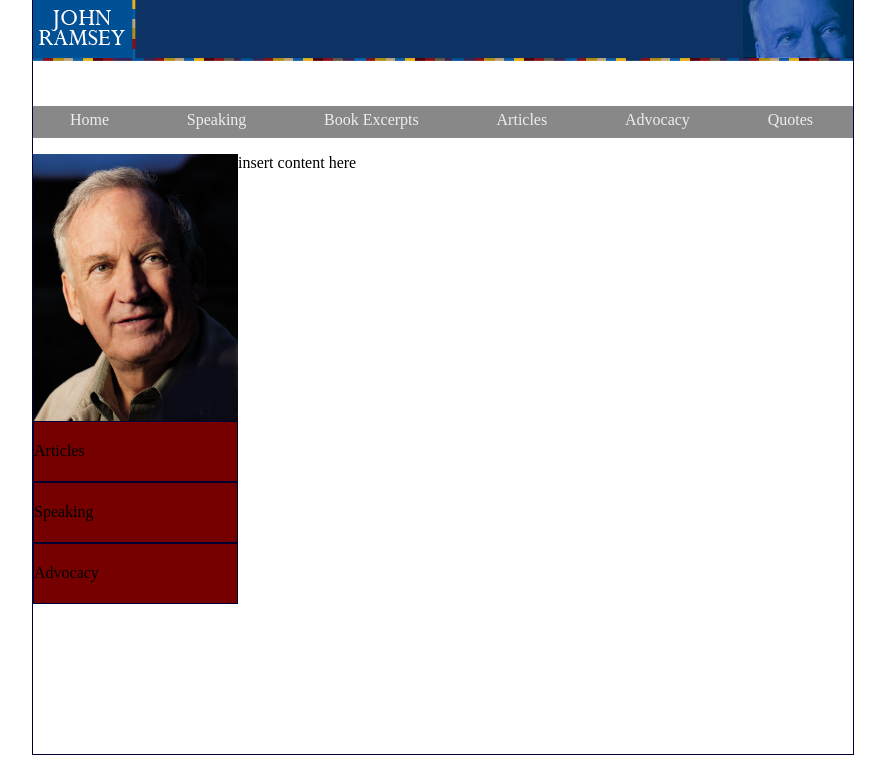
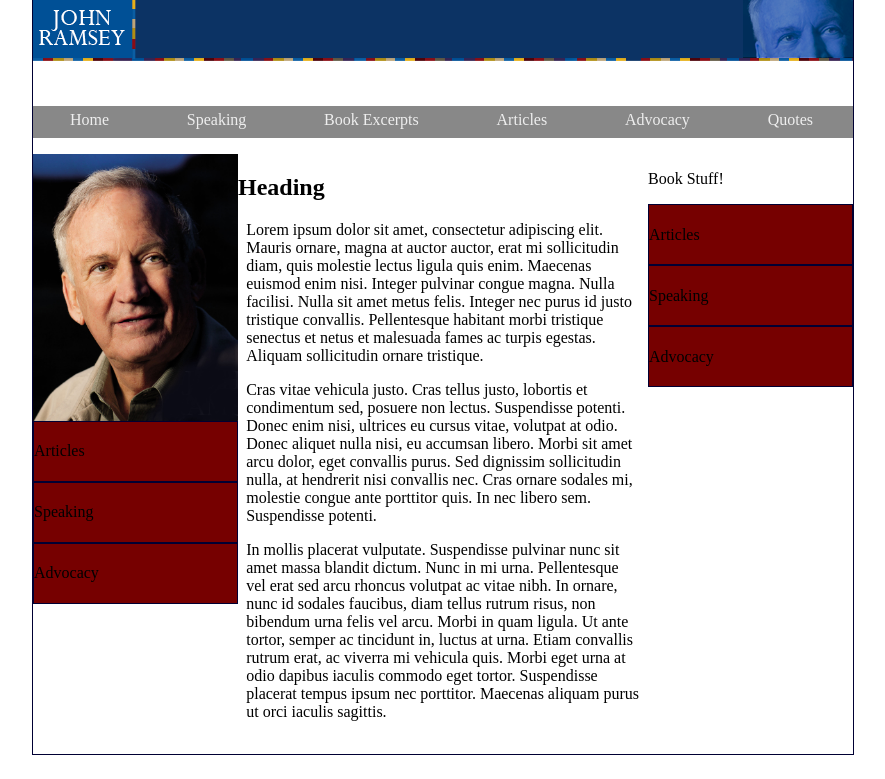
Before and after one commit to birk5437/dads_website, a PHP site: page / in a window 1280 px wide. Shown: the part 21-800 px from the top of the page, without its empty margins (197-1082 px from the left). Run offline with PHP 8.4, Linux system fonts and the light colour scheme.

Commit message:
added dummy content and sidebar-right

```diff
--- a/website/content.html
+++ b/website/content.html
@@ -1,3 +1,12 @@
 <div id="content">
-  insert content here
+  <h2>Heading</h2>
+  <p>
+    Lorem ipsum dolor sit amet, consectetur adipiscing elit. Mauris ornare, magna at auctor auctor, erat mi sollicitudin diam, quis molestie lectus ligula quis enim. Maecenas euismod enim nisi. Integer pulvinar congue magna. Nulla facilisi. Nulla sit amet metus felis. Integer nec purus id justo tristique convallis. Pellentesque habitant morbi tristique senectus et netus et malesuada fames ac turpis egestas. Aliquam sollicitudin ornare tristique.
+  </p>
+  <p>
+    Cras vitae vehicula justo. Cras tellus justo, lobortis et condimentum sed, posuere non lectus. Suspendisse potenti. Donec enim nisi, ultrices eu cursus vitae, volutpat at odio. Donec aliquet nulla nisi, eu accumsan libero. Morbi sit amet arcu dolor, eget convallis purus. Sed dignissim sollicitudin nulla, at hendrerit nisi convallis nec. Cras ornare sodales mi, molestie congue ante porttitor quis. In nec libero sem. Suspendisse potenti.
+  </p>
+  <p>
+    In mollis placerat vulputate. Suspendisse pulvinar nunc sit amet massa blandit dictum. Nunc in mi urna. Pellentesque vel erat sed arcu rhoncus volutpat ac vitae nibh. In ornare, nunc id sodales faucibus, diam tellus rutrum risus, non bibendum urna felis vel arcu. Morbi in quam ligula. Ut ante tortor, semper ac tincidunt in, luctus at urna. Etiam convallis rutrum erat, ac viverra mi vehicula quis. Morbi eget urna at odio dapibus iaculis commodo eget tortor. Suspendisse placerat tempus ipsum nec porttitor. Maecenas aliquam purus ut orci iaculis sagittis.
+  </p>
 </div>
--- a/website/index.php
+++ b/website/index.php
@@ -8,6 +8,7 @@
       <div id="middle-wrapper">
         <?php include 'sidebar_left.html'; ?>
         <?php include 'content.html'; ?>
+        <?php include 'sidebar_right.html'; ?>
       </div>
     </div>
   </body>
--- /dev/null
+++ b/website/sidebar_right.html
@@ -0,0 +1,13 @@
+<div id="sidebar-right">
+  <div id="face-image">
+    <p>Book Stuff!</p>
+    <!-- <img src="images/johnramsey.jpg" /> -->
+  </div>
+  <div id="right-menu">
+    <ul class="block-links-vertical">
+      <li>Articles</li>
+      <li>Speaking</li>
+      <li>Advocacy</li>
+    </ul>
+  </div>
+</div>
--- a/website/styles.css
+++ b/website/styles.css
@@ -20,16 +20,28 @@ div#header {
 
 div#sidebar-left {
   float: left;
-  display: block;
+  display: inline;
+  width: 25%;
+  margin-top: 0;
+  margin-bottom: 0;
+}
+div#sidebar-right {
+  float: right;
+  display: inline;
   width: 25%;
   margin-top: 0;
   margin-bottom: 0;
 }
 
 div#content {
-  width: 75%
-  float: right;
-  display: block;
+  width: 50%;
+  float: left;
+  display: inline;
+}
+
+div#content p {
+  margin-left: 2%;
+  margin-right: 2%;
 }
 
 
@@ -44,7 +56,7 @@ div#nav-menu {
   margin-left: auto;
   margin-right: auto;
   display : block;
-  width : 820px;
+  width: 100%;
   margin-bottom: 0;
   padding: 0;
 }
```
